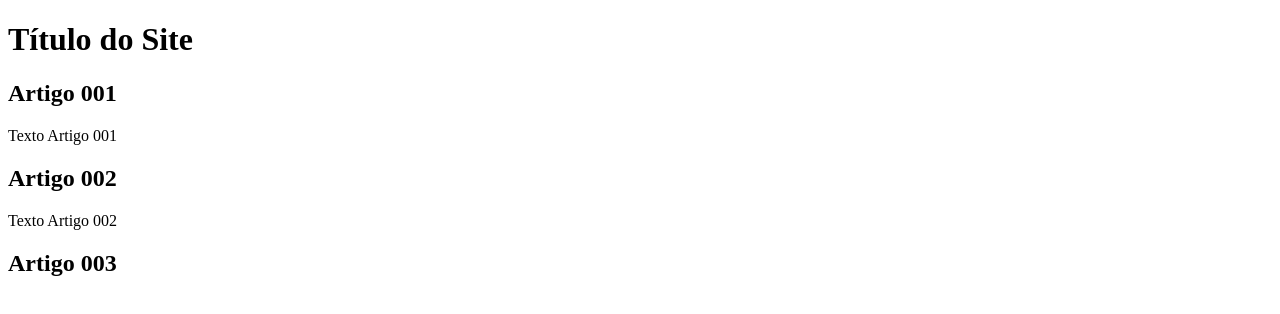
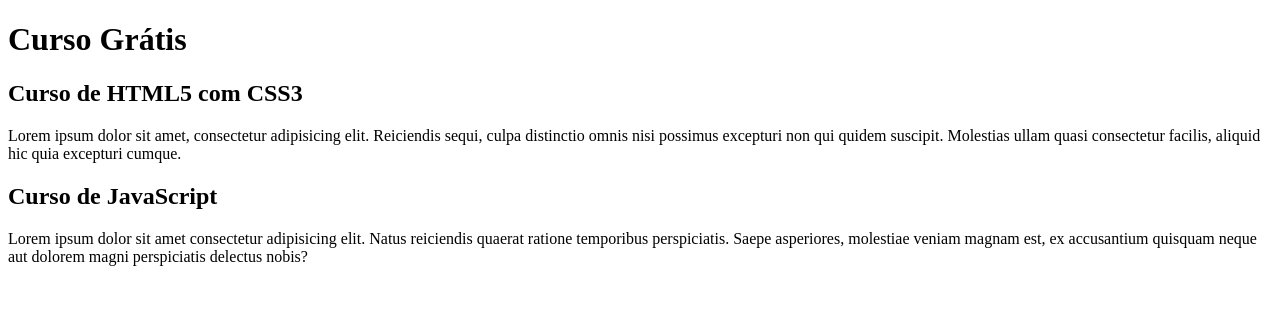
Before and after one commit to alessandros-o/projeto-site, a plain HTML site: page index.html in a window 1280 px wide. Drawn offline with Linux system fonts and the light colour scheme.

Commit message:
Início conteúdo

```diff
--- a/index.html
+++ b/index.html
@@ -9,18 +9,15 @@
 <body>
     <main>
         <header>
-            <h1>Título do Site</h1>
+            <h1>Curso Grátis</h1>
         </header>
         <article>
-            <h2>Artigo 001</h2>
-            <p>Texto Artigo 001</p>
+            <h2>Curso de HTML5 com CSS3</h2>
+            <p>Lorem ipsum dolor sit amet, consectetur adipisicing elit. Reiciendis sequi, culpa distinctio omnis nisi possimus excepturi non qui quidem suscipit. Molestias ullam quasi consectetur facilis, aliquid hic quia excepturi cumque.</p>
         </article>
         <article>
-            <h2>Artigo 002</h2>
-            <p>Texto Artigo 002</p>
-        </article>
-        <article>
-            <h2>Artigo 003</h2>
+            <h2>Curso de JavaScript</h2>
+            <p>Lorem ipsum dolor sit amet consectetur adipisicing elit. Natus reiciendis quaerat ratione temporibus perspiciatis. Saepe asperiores, molestiae veniam magnam est, ex accusantium quisquam neque aut dolorem magni perspiciatis delectus nobis?</p>
         </article>
     </main>
 </body>
```
